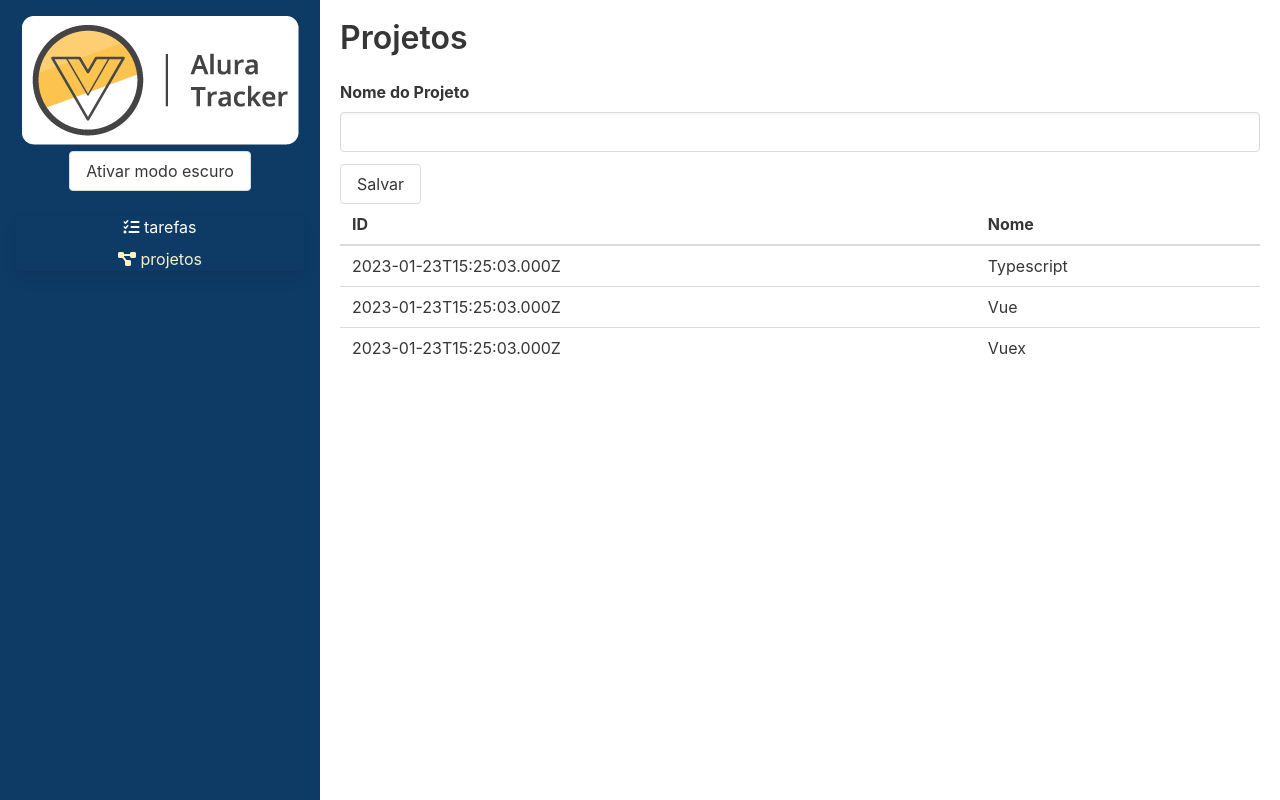
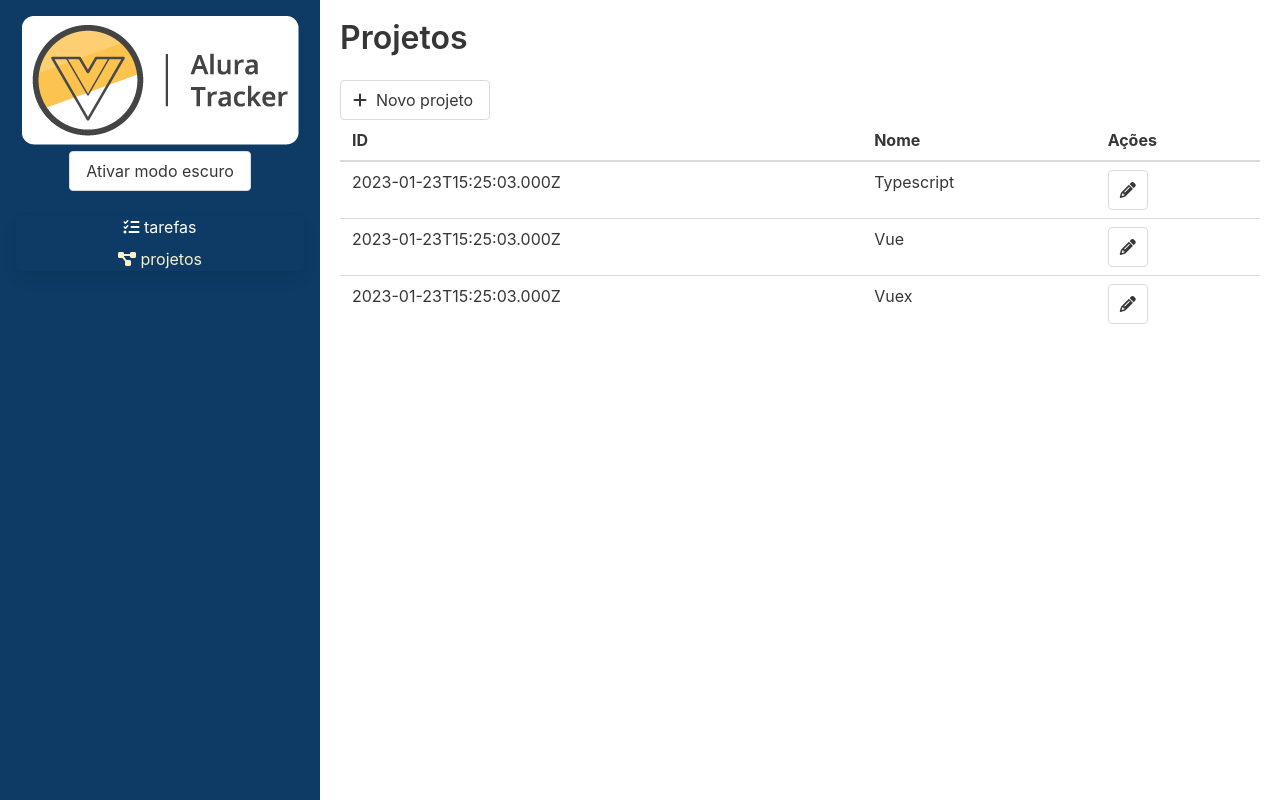
Before and after one commit to thaisquesada/alura-tracker, a Vue app in the folder alura-tracker/: page /#/projetos in a window 1280 px wide. Built offline with nearby package versions, Linux system fonts and the light colour scheme.

Commit message:
editando um projeto 🐱‍💻

```diff
--- a/alura-tracker/src/roteador/index.ts
+++ b/alura-tracker/src/roteador/index.ts
@@ -1,6 +1,7 @@
 import { createRouter, createWebHashHistory, RouteRecordRaw } from "vue-router";
 import Tarefas from '@/views/Tarefas.vue'
 import Projetos from '@/views/Projetos.vue'
+import Formulario from '@/views/Projetos/Formulario.vue'
 
 const rotas: RouteRecordRaw[] = [
 
@@ -14,6 +15,17 @@ const rotas: RouteRecordRaw[] = [
         name: 'Projetos',
         component: Projetos
     },
+    {
+        path: '/projetos/novo',
+        name: 'Novo Projeto',
+        component: Formulario
+    },
+    {
+        path: '/projetos/:id',
+        name: 'Editar projeto',
+        component: Formulario,
+        props: true
+    },
 ]
 
 const roteador = createRouter({
--- a/alura-tracker/src/store/index.ts
+++ b/alura-tracker/src/store/index.ts
@@ -33,6 +33,10 @@ export const store = createStore<Estado> ({
             } as IProjeto
             state.projetos.push(projeto)
         },
+        'ALTERA_PROJETO'(state, projeto: IProjeto) {
+            const index = state.projetos.findIndex(proj => proj.id == projeto.id)
+            state.projetos[index] = projeto
+        }
     }
 })
 
--- a/alura-tracker/src/views/Projetos.vue
+++ b/alura-tracker/src/views/Projetos.vue
@@ -1,31 +1,33 @@
 <template>
   <section class="projetos">
     <h1 class="title">Projetos</h1>
-    <form @submit.prevent="salvar">
-      <div class="field">
-        <label for="nomeProjeto" class="label"> Nome do Projeto </label>
-        <input
-          type="text"
-          class="input"
-          v-model="nomeProjeto"
-          id="nomeProjeto"
-        />
-      </div>
-      <div class="field">
-        <button class="button" type="submit">Salvar</button>
-      </div>
-    </form>
+    <router-link to="/projetos/novo" class="button">
+    <span class="icon is-small">
+      <i class="fas fa-plus"></i>
+    </span>
+    <span>Novo projeto</span>
+    </router-link>
     <table class="table is-fullwidth">
       <thead>
         <tr>
           <th>ID</th>
           <th>Nome</th>
+          <th>
+            Ações
+          </th>
         </tr>
       </thead>
       <tbody>
         <tr v-for="projeto in projetos" :key="projeto.id">
           <td>{{ projeto.id }}</td>
           <td>{{ projeto.nome }}</td>
+          <td>
+            <router-link :to="`/projetos/${projeto.id}`" class="button">
+            <span class="icon is-small">
+              <i class="fas fa-pencil-alt"></i>
+            </span>
+            </router-link>
+          </td>
         </tr>
       </tbody>
     </table>
@@ -38,21 +40,9 @@ import { useStore } from "@/store";
 
 export default defineComponent({
   name: "Projetos",
-  data() {
-    return {
-      nomeProjeto: "",
-    };
-  },
-  methods: {
-    salvar() {
-      this.store.commit('ADICIONA_PROJETO', this.nomeProjeto)
-      this.nomeProjeto = "";
-    },
-  },
   setup() {
     const store = useStore()
     return {
-      store,
       projetos: computed(() => store.state.projetos)
     }
   }
--- /dev/null
+++ b/alura-tracker/src/views/Projetos/Formulario.vue
@@ -0,0 +1,70 @@
+<template>
+  <section class="projetos">
+    <h1 class="title">Projetos</h1>
+    <form @submit.prevent="salvar">
+      <div class="field">
+        <label for="nomeProjeto" class="label"> Nome do Projeto </label>
+        <input
+          type="text"
+          class="input"
+          v-model="nomeProjeto"
+          id="nomeProjeto"
+        />
+      </div>
+      <div class="field">
+        <button class="button" type="submit">Salvar</button>
+      </div>
+    </form>
+  </section>
+</template>
+
+<script lang="ts">
+import { defineComponent } from "@vue/runtime-core";
+import { useStore } from "@/store";
+
+export default defineComponent({
+  name: "Formulario",
+  props: {
+    id: {
+      type: String
+    }
+  },
+  mounted() {
+    if (this.id) {
+      const projeto = this.store.state.projetos.find(proj => proj.id == this.id)
+      this.nomeProjeto = projeto?.nome || ''
+    }
+  },
+  data() {
+    return {
+      nomeProjeto: "",
+    };
+  },
+  methods: {
+    salvar() {
+      if (this.id) {
+        this.store.commit('ALTERA_PROJETO', {
+          id: this.id,
+          nome: this.nomeProjeto
+        })
+      } else {
+        this.store.commit('ADICIONA_PROJETO', this.nomeProjeto)
+      }
+      this.nomeProjeto = "";
+      this.$router.push('/projetos')
+    },
+  },
+  setup() {
+    const store = useStore()
+    return {
+      store
+    }
+  }
+});
+</script>
+
+<style scoped>
+.projetos {
+  padding: 1.25rem;
+}
+</style>
```
